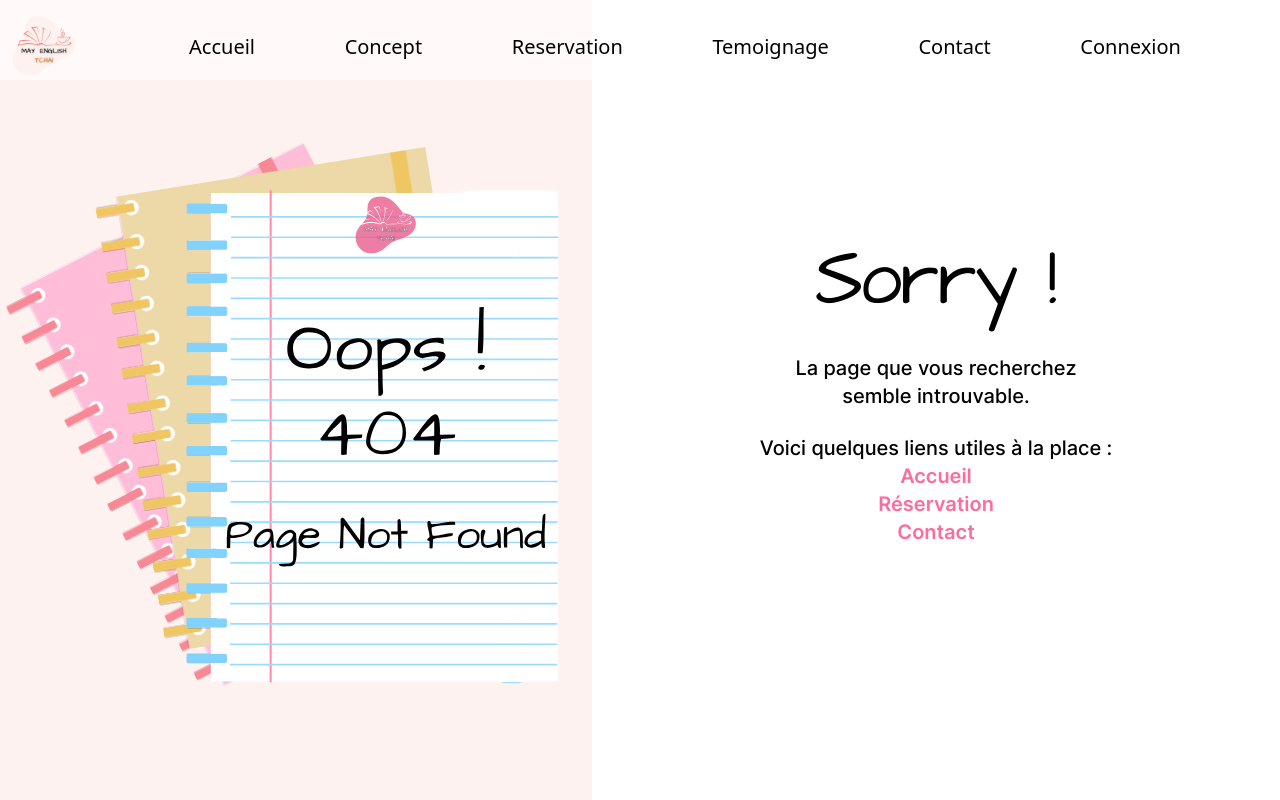
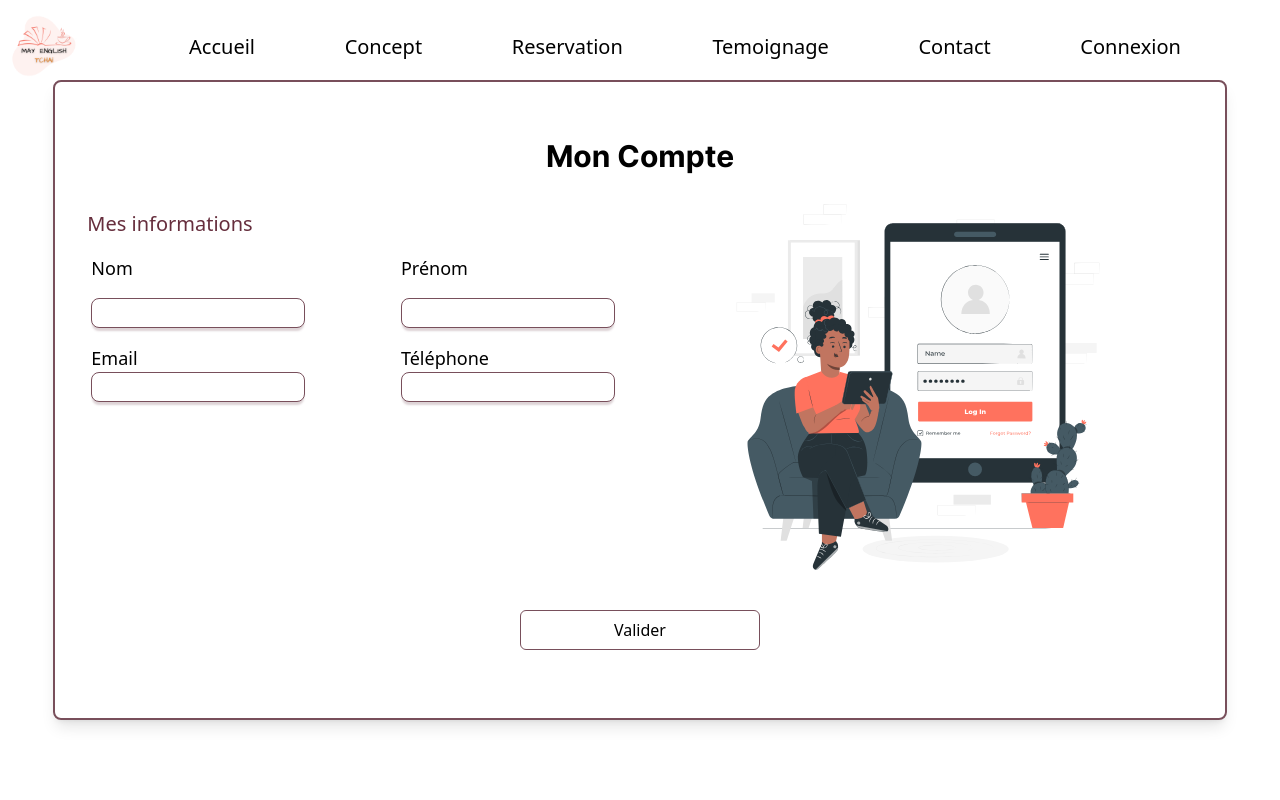
Before and after one commit to may-english-tchai/web-app, a React (Vite) app: page /updateAccount in a window 1280 px wide. Shown: the top 800 px of the page. Built offline with nearby package versions, Linux system fonts and the light colour scheme; a web font is replaced by a local one.

Commit message:
#feat: #206 add page update account (#207)

```diff
--- a/src/App.jsx
+++ b/src/App.jsx
@@ -14,6 +14,7 @@ import FailedPaymentPage from "./pages/FailedPaymentPage";
 import { Toaster } from "react-hot-toast";
 import ProfilePage from "./pages/ProfilePage";
 import AccountPage from "./pages/AccountPage";
+import UpdateAccountPage from "./pages/UpdateAccountPage";
 
 const App = () => {
 	return (
@@ -54,6 +55,7 @@ const App = () => {
 				<Route path="*" element={<NotFoundPage />} />
 				<Route path="/payment-canceled/:id?" element={<FailedPaymentPage />} />
 				<Route path="/account" element={<AccountPage />} />
+				<Route path="/updateAccount" element={<UpdateAccountPage />} />
 			</Routes>
 
 			<Footer />
--- a/src/assets/styles/contact.scss
+++ b/src/assets/styles/contact.scss
@@ -56,13 +56,13 @@
   margin: 33px;
 }
 
-label,
+.contact-label,
 input,
 textarea {
   font-family: "Poppins", sans-serif;
 }
 
-label {
+.contact-label {
   position: absolute;
   left: 3%;
   color: black;
@@ -87,10 +87,10 @@ textarea {
   margin: 0;
 }
 
-input:focus + label,
-input:valid + label,
-textarea:focus + label,
-textarea:valid + label {
+input:focus + .contact-label,
+input:valid + .contact-label,
+textarea:focus + .contact-label,
+textarea:valid + .contact-label {
   font-size: clamp(15px, 1.3vw, 15px);
   color: black;
   top: -30px;
--- /dev/null
+++ b/src/assets/styles/updateAccount.scss
@@ -0,0 +1,16 @@
+$title-color : #662E3D;
+$border-color:#784F5B;
+$font-title: Inter-bold;
+
+
+@font-face {
+    font-family: "Inter-Bold";
+    src: url(/public/fonts/Inter-Bold.ttf);
+  }
+
+.input-account{
+    background-color: white;
+    box-shadow: 0px 4px 2px -1px rgba(120, 79, 91, 0.25);
+    border-radius: 0.5rem;
+    border: 1px solid #784F5B;
+}
--- a/src/components/Contact.jsx
+++ b/src/components/Contact.jsx
@@ -43,17 +43,23 @@ const Contact = () => {
 					<form onSubmit={handleSubmit} method="post">
 						<div className="form-item">
 							<input id="name" type="text" name="sender" required />
-							<label htmlFor="name">Nom</label>
+							<label className="contact-label" htmlFor="name">
+								Nom
+							</label>
 						</div>
 
 						<div className="form-item">
 							<input id="email" type="text" name="email" required />
-							<label htmlFor="email">E-mail</label>
+							<label className="contact-label" htmlFor="email">
+								E-mail
+							</label>
 						</div>
 
 						<div className="form-item">
 							<input id="phone" type="text" name="sender" required />
-							<label htmlFor="phone">Téléphone</label>
+							<label className="contact-label" htmlFor="phone">
+								Téléphone
+							</label>
 						</div>
 
 						<div className="form-item">
@@ -64,7 +70,9 @@ const Contact = () => {
 								rows="5"
 								required
 							/>
-							<label htmlFor="message">Message</label>
+							<label className="contact-label" htmlFor="message">
+								Message
+							</label>
 						</div>
 
 						<div className="form-item">
--- /dev/null
+++ b/src/components/UpdateAccount.jsx
@@ -0,0 +1,71 @@
+import Button from "./elements/Button";
+import "../assets/styles/updateAccount.scss";
+
+const UpdateAccount = () => {
+	return (
+		<div>
+			<div className="flex flex-col items-center m-auto h-screen">
+				<div className="frame overflow-scroll lg:mt-auto mt-[24%] flex m-auto w-11/12 justify-center lg:h-4/5 h-[85%] items-center border-2 rounded-lg shadow-lg md:max-w-7xl flex-col ">
+					<div className="w-full flex justify-center lg:mt-0 mt-[20%] ">
+						<h1 className="p-5 mt-auto text-3xl  ">Mon Compte</h1>
+					</div>
+					<div className="w-full flex lg:flex-row-reverse flex-col justify-center ">
+						<div className=" flex justify-center w-full">
+							<img
+								src="/img/account.svg"
+								alt="account"
+								className="w-32 h-32 lg:w-96 lg:h-96 mx-8"
+							/>
+						</div>
+
+						<div className="information w-11/12 lg:flex-col">
+							<h3 className="p-4 ml-4 text-xl ">Mes informations</h3>
+							<div className="flex flex-col lg:grid lg:grid-cols-2  ml-9 md:flex-col lg:gap-24">
+								<div className="text-lg">
+									<label htmlFor="name">Nom</label>
+									<input
+										className="input-account my-4"
+										type="text"
+										id="name"
+										defaultValue=""
+									/>
+
+									<label htmlFor="email">Email</label>
+									<input
+										className="input-account"
+										type="email"
+										id="email"
+										defaultValue=""
+									/>
+								</div>
+
+								<div className=" text-lg">
+									<label htmlFor="surname">Prénom</label>
+									<input
+										className="input-account my-4"
+										type="text"
+										id="surname"
+										defaultValue=""
+									/>
+
+									<label htmlFor="phone">Téléphone</label>
+									<input
+										className="input-account"
+										type="tel"
+										id="phone"
+										defaultValue=""
+									/>
+								</div>
+							</div>
+						</div>
+					</div>
+					<div className="flex w-full justify-center my-8 ">
+						<Button style={{ borderColor: "#784F5B" }}>Valider</Button>
+					</div>
+				</div>
+			</div>
+		</div>
+	);
+};
+
+export default UpdateAccount;
--- /dev/null
+++ b/src/pages/UpdateAccountPage.jsx
@@ -0,0 +1,11 @@
+import UpdateAccount from "../components/UpdateAccount";
+
+const UpdateAccountPage = () => {
+	return (
+		<div>
+			<UpdateAccount />
+		</div>
+	);
+};
+
+export default UpdateAccountPage;
```
